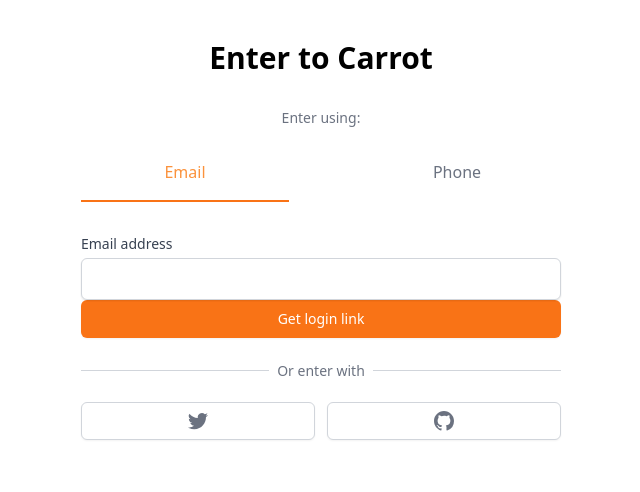
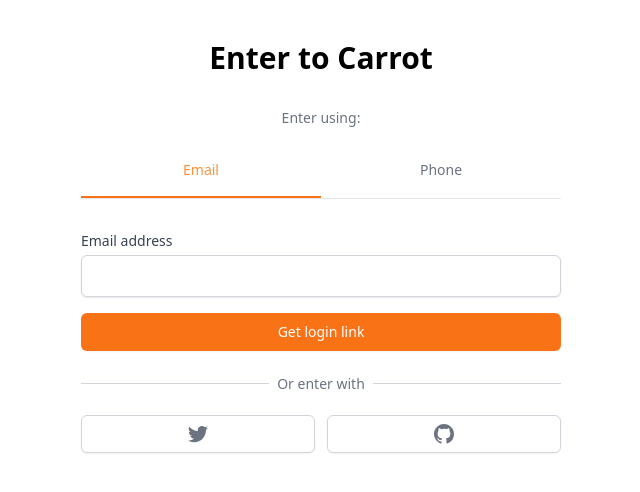
Before and after one commit to yeongminChae/NextJs-Deep-Studying, a Next.js app in the folder carrot-market/: page /enter in a window 1280 px wide. Shown: the top 492 px of the page, without its empty margins (319-959 px from the left). Built offline with nearby package versions, Linux system fonts and the light colour scheme.

Commit message:
modify some codes

```diff
--- a/carrot-market/components/input.tsx
+++ b/carrot-market/components/input.tsx
@@ -52,7 +52,7 @@ export default function Input({
             className="appearance-none pl-7 w-full px-3 py-2 border border-gray-300 rounded-md shadow-sm placeholder-gray-400 focus:outline-none focus:ring-orange-500 focus:border-orange-500"
           />
           <div className="absolute right-0 pointer-events-none pr-3 flex items-center">
-            <span className="text-gray-500">USD</span>
+            <span className="text-gray-500 text-sm">USD</span>
           </div>
         </div>
       ) : null}
--- a/carrot-market/pages/community/index.tsx
+++ b/carrot-market/pages/community/index.tsx
@@ -5,6 +5,7 @@ import Layout from "@components/layout";
 import useSWR from "swr";
 import { Post, User } from "@prisma/client";
 import useCoords from "@libs/cleint/useCoords";
+import Button from "@components/button";
 
 interface PostWithUser extends Post {
   user: User;
@@ -83,6 +84,11 @@ const Community: NextPage = () => {
             </a>
           </Link>
         ))}
+        {data?.posts.length === 0 && (
+          <div className="my-2 text-red-500 font-medium flex-col flex justify-center text-center">
+            We cannot find anything around your area.
+          </div>
+        )}
         <FloatingButton href="/community/write">
           <svg
             className="w-6 h-6"
--- a/carrot-market/pages/enter.tsx
+++ b/carrot-market/pages/enter.tsx
@@ -5,16 +5,15 @@ import { cls } from "@libs/cleint/utils";
 import Button from "@components/button";
 import Input from "@components/input";
 import useMutation from "@libs/cleint/useMutation";
-import Router from "next/router";
+import Router, { useRouter } from "next/router";
 
 interface EnterForm {
   email?: string;
-  nunber?: string;
+  phone?: string;
 }
 
 interface TokenForm {
   token: string;
-  phone?: string;
 }
 
 interface MutationResult {
@@ -46,11 +45,12 @@ const Enter: NextPage = () => {
     if (toeknLoading) return;
     confirmToken(validForm);
   };
+  const router = useRouter();
   useEffect(() => {
     if (tokenData?.ok) {
-      Router.push("/");
+      router.push("/");
     }
-  }, [tokenData]);
+  }, [tokenData, router]);
   return (
     <div className="mt-10 px-4">
       <h3 className="text-3xl font-bold text-center">Enter to Carrot</h3>
@@ -58,7 +58,7 @@ const Enter: NextPage = () => {
         {data?.ok ? (
           <form
             onSubmit={tokenHandleSubmit(onTokenValid)}
-            className="flex flex-col mt-8"
+            className="flex flex-col mt-8 space-y-4"
           >
             <Input
               register={tokenRegister("token", {
@@ -77,10 +77,10 @@ const Enter: NextPage = () => {
               <h5 className="text-sm text-gray-500 font-medium ">
                 Enter using:
               </h5>
-              <div className="grid w-full grid-cols-2 gap-16 mt-8">
+              <div className="grid border-b w-full mt-8 grid-cols-2 ">
                 <button
                   className={cls(
-                    "pb-4 font-mediu border-b-2",
+                    "pb-4 font-medium text-sm border-b-2",
                     method === "email"
                       ? "border-orange-500 text-orange-400"
                       : "border-transparent text-gray-500 "
@@ -91,7 +91,7 @@ const Enter: NextPage = () => {
                 </button>
                 <button
                   className={cls(
-                    "pb-4 font-mediu border-b-2",
+                    "pb-4 font-medium text-sm border-b-2",
                     method === "phone"
                       ? "border-orange-500 text-orange-400"
                       : "border-transparent text-gray-500 "
@@ -104,7 +104,7 @@ const Enter: NextPage = () => {
             </div>
             <form
               onSubmit={handleSubmit(onValid)}
-              className="flex flex-col mt-8"
+              className="flex flex-col mt-8 space-y-4"
             >
               <label
                 htmlFor="input"
@@ -141,7 +141,6 @@ const Enter: NextPage = () => {
             </form>
           </>
         )}
-
         <div className="mt-8">
           <div className="relative ">
             <div className="absolute w-full border-t border-gray-300 " />
--- a/carrot-market/pages/profile/bought.tsx
+++ b/carrot-market/pages/profile/bought.tsx
@@ -5,7 +5,7 @@ import ProductList from "@components/product-list";
 
 const Bought: NextPage = () => {
   return (
-    <Layout canGoBack>
+    <Layout title="구매내역" canGoBack>
       <div className="flex flex-col space-y-5 py-10">
         <ProductList kind="purchases" />
       </div>
--- a/carrot-market/pages/profile/edit.tsx
+++ b/carrot-market/pages/profile/edit.tsx
@@ -100,7 +100,7 @@ const EditPriofile: NextPage = () => {
         />
         {errors.formErrors ? (
           <span className="my-2 text-red-500 font-medium text-center  block">
-            {errors.formErrors.message}{" "}
+            {errors.formErrors.message}
           </span>
         ) : null}
         <Button text={loading ? "Loading..." : "Update profile"} />
--- a/carrot-market/pages/profile/loved.tsx
+++ b/carrot-market/pages/profile/loved.tsx
@@ -5,7 +5,7 @@ import ProductList from "@components/product-list";
 
 const Loved: NextPage = () => {
   return (
-    <Layout canGoBack>
+    <Layout title="관심내역" canGoBack>
       <div className="flex flex-col space-y-5 py-10">
         <ProductList kind="favs" />
       </div>
```
